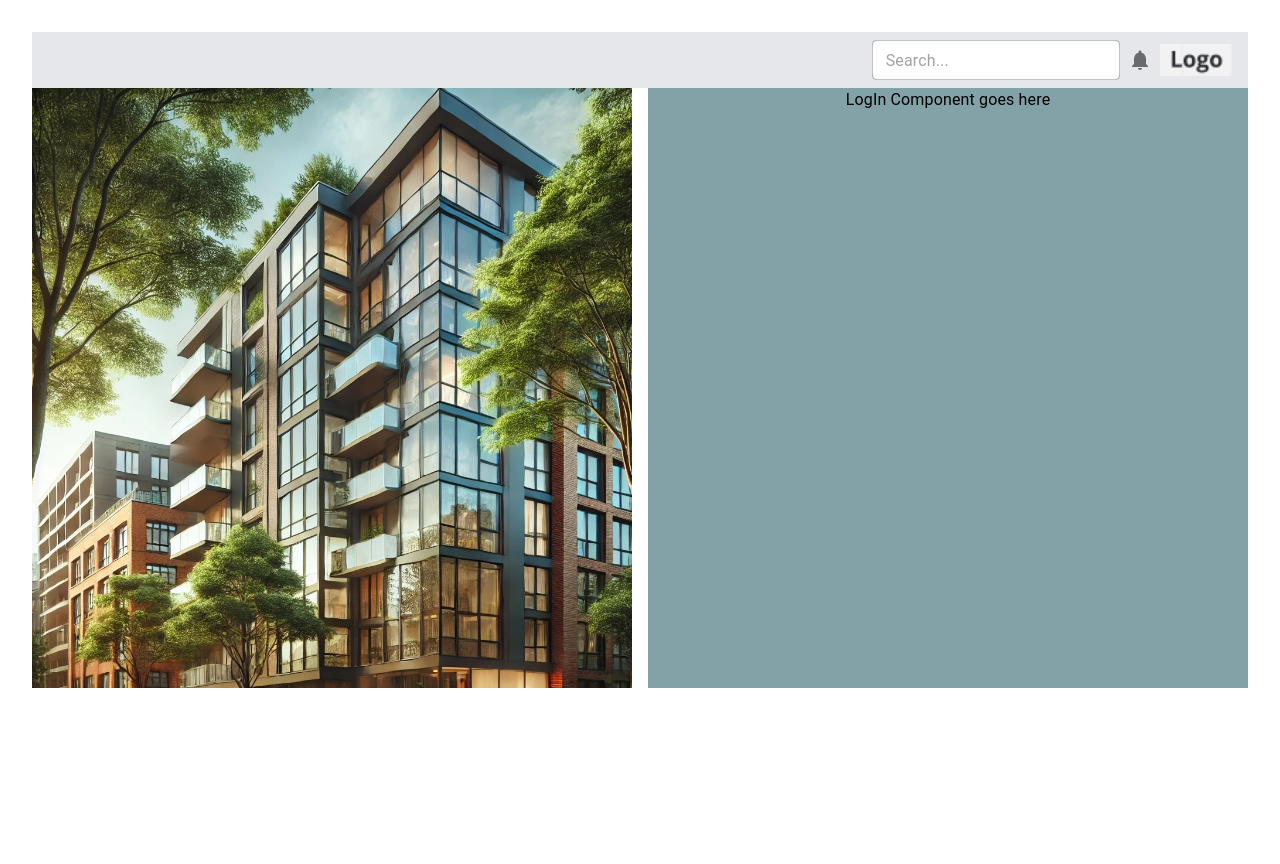
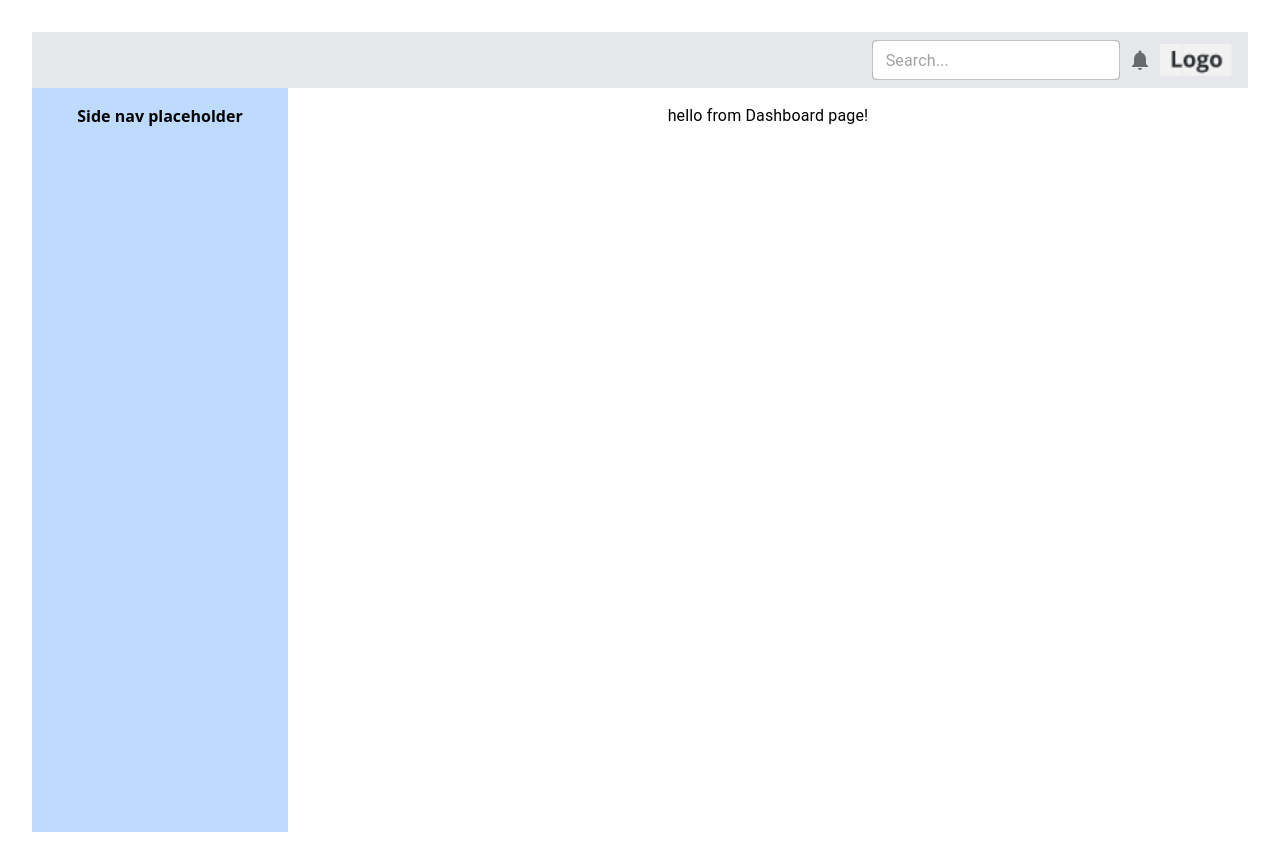
Before and after one commit to luisarevalo21/feb-2025-DSD-cohort, a React (Vite) app in the folder front-end/: page / in a window 1280 px wide. Before the commit the page ends 800 px from the top, so only its background shows below. Built offline with nearby package versions, Linux system fonts and the light colour scheme.

Commit message:
Made changes to rootlayout which work, but I may want to simplify. Modified app.jsx accordingly, changed index from homepagelogin to dashboard, separated public and protected routes, etc.

```diff
--- a/front-end/src/App.jsx
+++ b/front-end/src/App.jsx
@@ -12,12 +12,15 @@ import Example from "./reactQueryExample";
 function App() {
   return (
     <Routes>
+      {/* Public routes  */}
+        <Route path="login" element={<HomePageLogin />} />
+        <Route path="register" element={<Register />} />
+      {/* Protected Routes wrapped by RootLayout  */}
       <Route path="/" element={<RootLayout />}>
-        <Route index element={<HomePageLogin />}></Route>
-        <Route path="dashboard" element={<Dashboard />}></Route>
-        <Route path="complaints" element={<Complaints />}></Route>
-        <Route path="example" element={<Example />}></Route>
-        <Route path="register" element={<Register />}></Route>
+        {/* Default page(index route ) */}
+        <Route index element={<Dashboard />} />
+        <Route path="complaints" element={<Complaints />} />
+        <Route path="example" element={<Example />} />
       </Route>
     </Routes>
   );
--- a/front-end/src/pages/RootLayout.jsx
+++ b/front-end/src/pages/RootLayout.jsx
@@ -6,12 +6,22 @@ import { Outlet } from "react-router";
 
 const RootLayout = () => {
   return (
-    <>
+    <div className="min-h-screen flex flex-col">
+      {/* Header section  */}
       <MainHeader />
-      <main>
-        <Outlet />
-      </main>
-    </>
+
+      {/* Main content section  */}
+      <div className="flex flex-1">
+        {/* Side navigation(placeholder for now)  */}
+        <aside className="w-64 bg-blue-200 p-4">
+          <div className="text-center font-semibold">Side nav placeholder</div>
+        </aside>
+        {/* Content for the page  */}
+        <main className="flex-1 p-4">
+          <Outlet />
+        </main>
+      </div>
+    </div>
   );
 };
 
```
